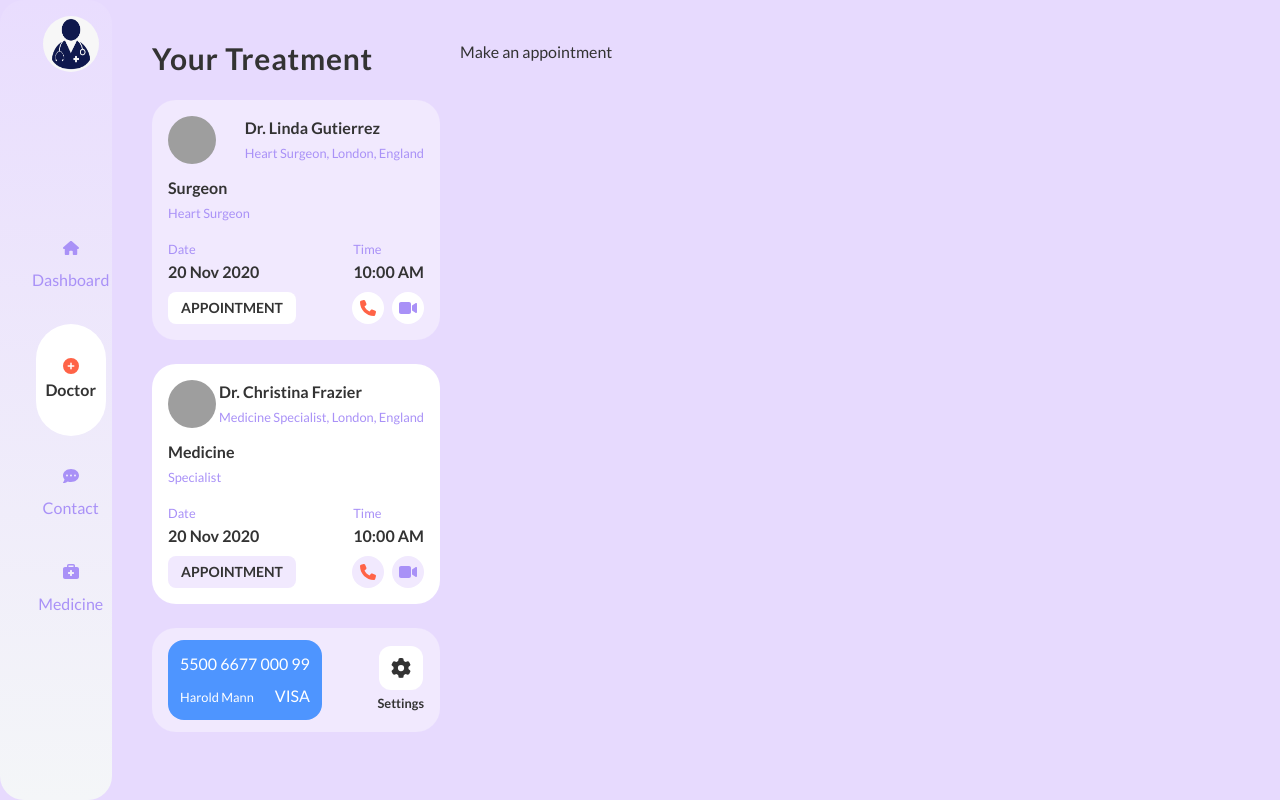
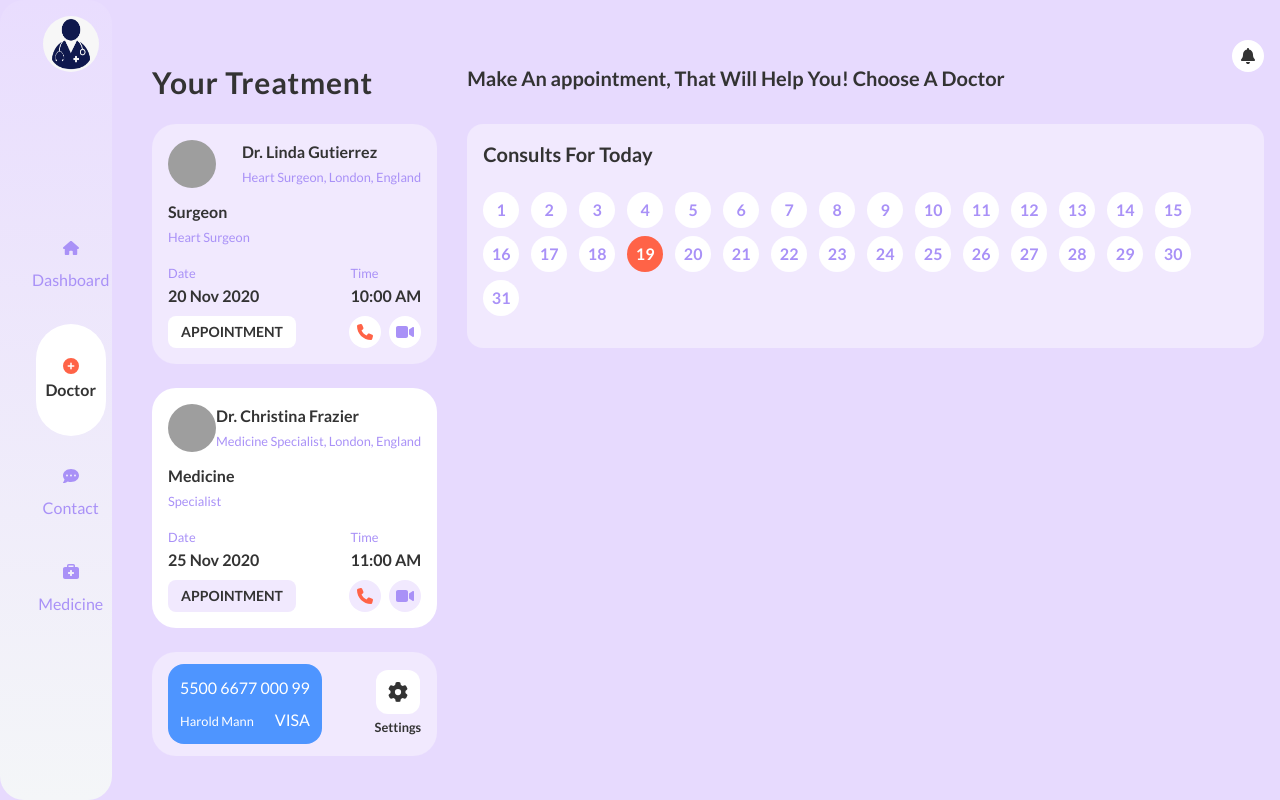
Before and after one commit to forhad-eng/doctors-appointment, a React (Create React App) app: page / in a window 1280 px wide. Built offline with nearby package versions, Linux system fonts and the light colour scheme; grey boxes are pictures that could not be loaded.

Commit message:
consults for today part done

```diff
--- a/src/Pages/Doctor/MakeAppointment.js
+++ b/src/Pages/Doctor/MakeAppointment.js
@@ -1,7 +1,32 @@
+import { faBell } from '@fortawesome/free-solid-svg-icons'
+import { FontAwesomeIcon } from '@fortawesome/react-fontawesome'
+
 const MakeAppointment = () => {
+    const today = new Date().getUTCDate()
+
     return (
-        <div>
-            <h3>Make an appointment</h3>
+        <div className="pr-4">
+            <div className="flex justify-between">
+                <h3 className="text-xl font-bold mt-6">Make An appointment, That Will Help You! Choose A Doctor</h3>
+                <span className="w-8 h-8 bg-white rounded-full flex justify-center items-center">
+                    <FontAwesomeIcon icon={faBell} />
+                </span>
+            </div>
+
+            <div className="my-8 bg-[#F1E9FE] rounded-2xl p-4">
+                <h3 className="text-xl font-bold">Consults For Today</h3>
+                <div className="my-4">
+                    {[...Array(31).keys()].map(key => (
+                        <button
+                            className={`w-9 h-9 mr-3 mt-2 text-primary font-bold ${
+                                key + 1 === today ? 'bg-secondary text-white' : 'bg-white'
+                            } rounded-full`}
+                        >
+                            {key + 1}
+                        </button>
+                    ))}
+                </div>
+            </div>
         </div>
     )
 }
--- a/src/Pages/Doctor/Specialist.js
+++ b/src/Pages/Doctor/Specialist.js
@@ -1,7 +1,9 @@
 import { faPhone, faVideo } from '@fortawesome/free-solid-svg-icons'
 import { FontAwesomeIcon } from '@fortawesome/react-fontawesome'
 
-const Specialist = ({ img, name, title, specialization, study, bg }) => {
+const Specialist = ({ specialist }) => {
+    const { img, name, title, specialization, study, bg, date, time } = specialist
+
     return (
         <div className={`mt-6 p-4 bg-${bg} rounded-3xl`}>
             <div className="flex justify-between">
@@ -24,14 +26,14 @@ const Specialist = ({ img, name, title, specialization, study, bg }) => {
                         <p>
                             <small className="text-primary">Date</small>
                         </p>
-                        <p className="font-bold">20 Nov 2020</p>
+                        <p className="font-bold">{date}</p>
                     </div>
 
                     <div>
                         <p>
                             <small className="text-primary">Time</small>
                         </p>
-                        <p className="font-bold">10:00 AM</p>
+                        <p className="font-bold">{time}</p>
                     </div>
                 </div>
 
--- a/src/Pages/Doctor/YourTreatment.js
+++ b/src/Pages/Doctor/YourTreatment.js
@@ -3,25 +3,35 @@ import { FontAwesomeIcon } from '@fortawesome/react-fontawesome'
 import Specialist from './Specialist'
 
 const YourTreatment = () => {
+    const specialists = {
+        one: {
+            img: 'https://api.lorem.space/image/face?hash=64318',
+            name: 'Dr. Linda Gutierrez',
+            title: 'Heart Surgeon',
+            study: 'Heart Surgeon, London, England',
+            specialization: 'Surgeon',
+            bg: '[#F1E9FE]',
+            date: '20 Nov 2020',
+            time: '10:00 AM'
+        },
+
+        two: {
+            img: 'https://api.lorem.space/image/face?hash=64322',
+            name: 'Dr. Christina Frazier',
+            title: 'Specialist',
+            study: 'Medicine Specialist, London, England',
+            specialization: 'Medicine',
+            bg: 'white',
+            date: '25 Nov 2020',
+            time: '11:00 AM'
+        }
+    }
+
     return (
         <div className="pl-10">
-            <h2 className="text-3xl tracking-wide font-bold">Your Treatment</h2>
-            <Specialist
-                img="https://api.lorem.space/image/face?hash=64318"
-                name="Dr. Linda Gutierrez"
-                title="Heart Surgeon"
-                study="Heart Surgeon, London, England"
-                specialization="Surgeon"
-                bg="[#F1E9FE]"
-            />
-            <Specialist
-                img="https://api.lorem.space/image/face?hash=64322"
-                name="Dr. Christina Frazier"
-                title="Specialist"
-                study="Medicine Specialist, London, England"
-                specialization="Medicine"
-                bg="white"
-            />
+            <h2 className="text-3xl tracking-wide font-bold mt-6">Your Treatment</h2>
+            <Specialist specialist={specialists.one} />
+            <Specialist specialist={specialists.two} />
 
             <div className="flex justify-between items-center my-6 px-4 bg-[#F1E9FE] rounded-3xl p-3">
                 <div className="bg-[#4E95FF] text-white rounded-2xl p-3">
--- a/src/Styles/doctor.css
+++ b/src/Styles/doctor.css
@@ -1,5 +1,5 @@
 .doctor-section {
     display: grid;
     grid-template-columns: 2fr 5fr;
-    gap: 20px;
+    gap: 30px;
 }
```
